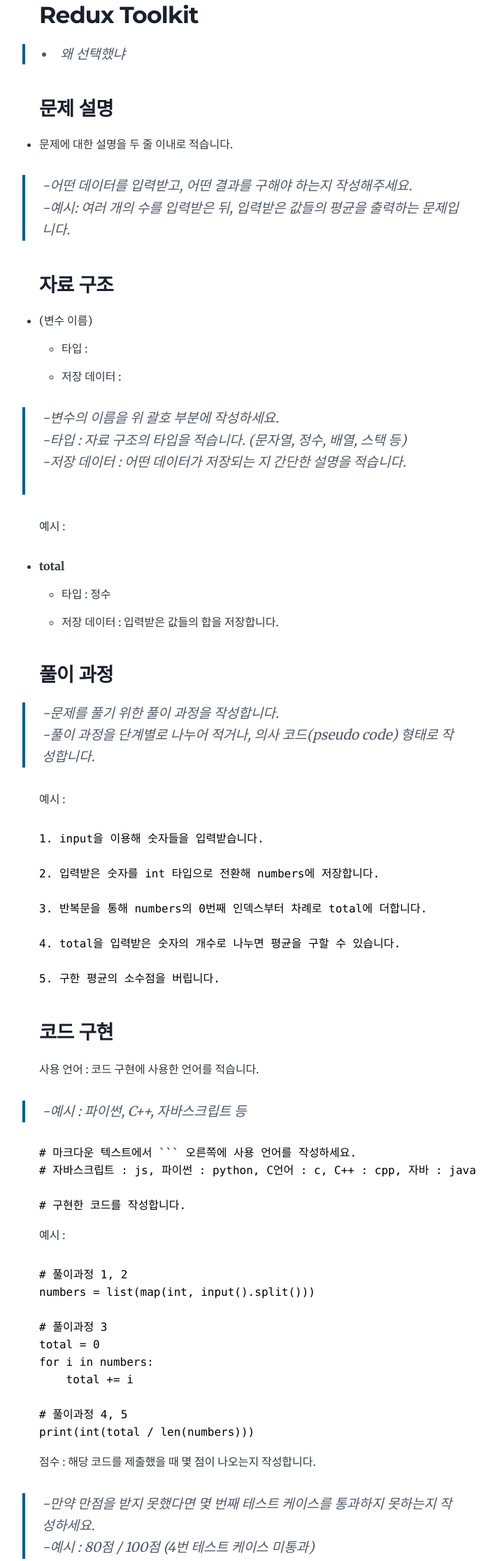
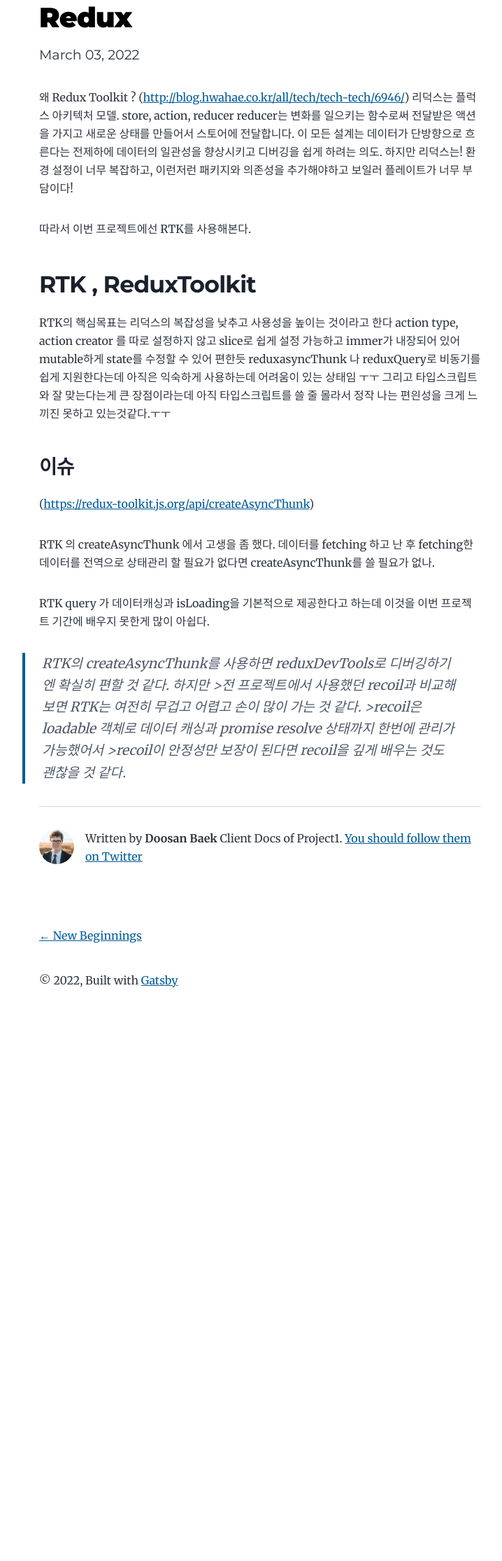
Before and after one commit to hyun-s-dev-test/client-docs, a Gatsby site in the folder gatsby-starter-blog/: page /Redux/ in a window 1280 px wide. Shown: the part 114-2345 px from the top of the page at 70% size, without its empty margins (268-986 px from the left). After the commit the page ends 1591 px from the top, so only its background shows below. Built offline with nearby package versions, Linux system fonts and the light colour scheme; Gatsby itself is replaced by a stand-in of ours; some packages are replaced by stand-ins of ours.

Commit message:
리덕스

`````diff
--- a/gatsby-starter-blog/content/blog/Redux/index.md
+++ b/gatsby-starter-blog/content/blog/Redux/index.md
@@ -1,75 +1,32 @@
->
+---
+title: Redux
+date: "2022-03-03"
+description: 상태관리 라이브러리로 리덕스와 리덕스 툴 킷을 선택한 이유. 작업하면서 있었던 이슈들.
+---
 
-## Redux Toolkit
+왜 Redux Toolkit ?
+(http://blog.hwahae.co.kr/all/tech/tech-tech/6946/)
+리덕스는 플럭스 아키텍처 모델. store, action, reducer
+reducer는 변화를 일으키는 함수로써 전달받은 액션을 가지고 새로운 상태를 만들어서 스토어에 전달합니다. 이 모든 설계는 데이터가 단방향으로 흐른다는 전제하에 데이터의 일관성을 향상시키고 디버깅을 쉽게 하려는 의도. 하지만 리덕스는!
+환경 설정이 너무 복잡하고, 이런저런 패키지와 의존성을 추가해야하고 보일러 플레이트가 너무 부담이다!
 
-> - 왜 선택했냐
+따라서 이번 프로젝트에선 RTK를 사용해본다.
 
-### 문제 설명
+## RTK , ReduxToolkit
 
-- 문제에 대한 설명을 두 줄 이내로 적습니다.<br>
+RTK의 핵심목표는 리덕스의 복잡성을 낮추고 사용성을 높이는 것이라고 한다
+action type, action creator 를 따로 설정하지 않고 slice로 쉽게 설정 가능하고
+immer가 내장되어 있어 mutable하게 state를 수정할 수 있어 편한듯
+reduxasyncThunk 나 reduxQuery로 비동기를 쉽게 지원한다는데 아직은 익숙하게 사용하는데 어려움이 있는 상태임 ㅜㅜ
+그리고 타입스크립트와 잘 맞는다는게 큰 장점이라는데 아직 타입스크립트를 쓸 줄 몰라서 정작 나는 편읜성을 크게 느끼진 못하고 있는것같다.ㅜㅜ
 
-> -어떤 데이터를 입력받고, 어떤 결과를 구해야 하는지 작성해주세요.<br> -예시: _여러 개의 수를 입력받은 뒤, 입력받은 값들의 평균을 출력하는 문제입니다._
+### 이슈
 
-### 자료 구조
+(https://redux-toolkit.js.org/api/createAsyncThunk)
 
-- (변수 이름)<br>
-  - 타입 :
-  - 저장 데이터 :
+RTK 의 createAsyncThunk 에서 고생을 좀 했다.
+데이터를 fetching 하고 난 후 fetching한 데이터를 전역으로 상태관리 할 필요가 없다면 createAsyncThunk를 쓸 필요가 없나.
 
-> -변수의 이름을 위 괄호 부분에 작성하세요.<br> -타입 : 자료 구조의 타입을 적습니다. (문자열, 정수, 배열, 스택 등)<br> -저장 데이터 : 어떤 데이터가 저장되는 지 간단한 설명을 적습니다.<br><br>
+RTK query 가 데이터캐싱과 isLoading을 기본적으로 제공한다고 하는데 이것을 이번 프로젝트 기간에 배우지 못한게 많이 아쉽다.
 
-예시 : <br>
-
-- **total**
-  - 타입 : 정수
-  - 저장 데이터 : 입력받은 값들의 합을 저장합니다.
-
-### 풀이 과정
-
-> -문제를 풀기 위한 풀이 과정을 작성합니다.<br> -풀이 과정을 단계별로 나누어 적거나, 의사 코드(pseudo code) 형태로 작성합니다.<Br>
-
-예시 :
-
-```txt
-1. input을 이용해 숫자들을 입력받습니다.
-
-2. 입력받은 숫자를 int 타입으로 전환해 numbers에 저장합니다.
-
-3. 반복문을 통해 numbers의 0번째 인덱스부터 차례로 total에 더합니다.
-
-4. total을 입력받은 숫자의 개수로 나누면 평균을 구할 수 있습니다.
-
-5. 구한 평균의 소수점을 버립니다.
-```
-
-### 코드 구현
-
-사용 언어 : 코드 구현에 사용한 언어를 적습니다.<br>
-
-> -예시 : 파이썬, C++, 자바스크립트 등
-
-````js
-# 마크다운 텍스트에서 ``` 오른쪽에 사용 언어를 작성하세요.
-# 자바스크립트 : js, 파이썬 : python, C언어 : c, C++ : cpp, 자바 : java
-
-# 구현한 코드를 작성합니다.
-````
-
-예시 :
-
-```python
-# 풀이과정 1, 2
-numbers = list(map(int, input().split()))
-
-# 풀이과정 3
-total = 0
-for i in numbers:
-    total += i
-
-# 풀이과정 4, 5
-print(int(total / len(numbers)))
-```
-
-점수 : 해당 코드를 제출했을 때 몇 점이 나오는지 작성합니다.<br>
-
-> -만약 만점을 받지 못했다면 몇 번째 테스트 케이스를 통과하지 못하는지 작성하세요.<br> -예시 : _80점 / 100점 (4번 테스트 케이스 미통과)_
+> RTK의 createAsyncThunk를 사용하면 reduxDevTools로 디버깅하기엔 확실히 편할 것 같다. 하지만 >전 프로젝트에서 사용했던 recoil과 비교해보면 RTK는 여전히 무겁고 어렵고 손이 많이 가는 것 같다. >recoil은 loadable 객체로 데이터 캐싱과 promise resolve 상태까지 한번에 관리가 가능했어서 >recoil이 안정성만 보장이 된다면 recoil을 깊게 배우는 것도 괜찮을 것 같다.
`````
